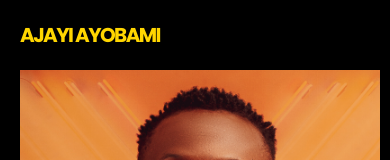
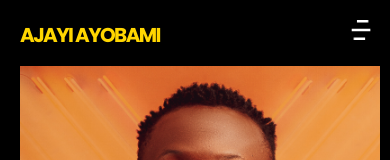
Before and after one commit to Diptech-hub/ayoWeb, a React (Vite) app: page / in a window 390 px wide. Shown: the top 160 px of the page. Built offline with nearby package versions, Linux system fonts and the light colour scheme.

Commit message:
updates header and footer

```diff
--- a/src/components/footer.jsx
+++ b/src/components/footer.jsx
@@ -1,6 +1,6 @@
 import "../styles/footer.css";
-import Group37079 from "../assets/Group37079.png"
-import top from "../assets/top.png"
+import Group37079 from "../assets/Group37079.png";
+import top from "../assets/top.png";
 
 function Footer() {
   const currentDate = new Date().getFullYear();
@@ -24,12 +24,12 @@ function Footer() {
         <a href="#work">
           <img src={top} /> BACK TO TOP
         </a>
+      </div>
         <div className="footer-media">
           <a href="">LI .</a>
           <a href="">TW .</a>
           <a href="">BE</a>
         </div>
-      </div>
     </div>
   );
 }
--- a/src/components/header.jsx
+++ b/src/components/header.jsx
@@ -1,13 +1,31 @@
-import "../styles/header.css"
-import mbile from "../assets/mbile.png"
-import imga2 from "../assets/imga2.png"
-import image2 from "../assets/image2.png"
-import top from "../assets/top.png"
+import { useState } from "react";
+import "../styles/header.css";
+import mbile from "../assets/mbile.png";
+import imga2 from "../assets/imga2.png";
+import image2 from "../assets/image2.png";
+import top from "../assets/top.png";
+import Vector from "../assets/Vector.png";
 
 function Header() {
+  const [isMenuOpen, setIsMenuOpen] = useState(false);
+
+  const toggleMenu = () => {
+    setIsMenuOpen(!isMenuOpen);
+  };
+
   return (
     <div>
       <h5>AJAYI AYOBAMI</h5>
+      <button className="mobile-button" onClick={toggleMenu}>
+        <img src={Vector} alt="mobile-toogle" />
+      </button>
+      {isMenuOpen && (
+        <div className="mobile-nav">
+          <a>Work</a>
+          <a>About</a>
+          <a>Blog</a>
+        </div>
+      )}
       <img className="mblimg" src={mbile} alt="my-img" />
       <div className="nav">
         <h6>WORK</h6>
@@ -30,10 +48,14 @@ function Header() {
         </div>
         <div className="bodyfoot">
           <h6>SCROLL TO DISCOVER</h6>
-          <h6 className="cv">Download CV <img src={top} /> </h6>
+          <h6 className="cv">
+            Download CV <img src={top} />{" "}
+          </h6>
         </div>
         <div className="bodyfootmbl">
-          <h6 className="cv">Download CV <img src={top} /> </h6>
+          <h6 className="cv">
+            Download CV <img src={top} />{" "}
+          </h6>
           <h6>SCROLL TO DISCOVER</h6>
         </div>
       </div>
--- a/src/styles/footer.css
+++ b/src/styles/footer.css
@@ -50,26 +50,41 @@ img {
 
 @media (max-width: 768px) {
   .footer-body p {
-    width: 157px;
-    height: 16px;
-    left: 16px;
-    font-size: 10px;
+    font-size: 12px;
     font-weight: normal;
     letter-spacing: -0.015em;
     text-align: left;
-    margin-left: 25px;
+    /* margin-left: 25px; */
+    display: block;
+    margin: auto;
   }
 
-  .footer-link, .footer-body a, .footer-body img {
+  .footer-link,
+  .footer-body a,
+  .footer-body img {
     display: none;
   }
 
-  .footer-media {
+  .footer-body {
     display: flex;
     flex-direction: row;
-    color: white;
   }
 
+  .footer-media {
+    color: white;
+    display: inline-flex;
+    margin-left: 40%;
+    margin-bottom: 10px;
+  }
 
+  .footer-media a {
+    font-size: 12px;
+    font-weight: normal;
+    letter-spacing: -0.015em;
+  }
 
+  .footer-media a:hover {
+    color: #ffd600;
+    font-size: 15px;
   }
+}
--- a/src/styles/header.css
+++ b/src/styles/header.css
@@ -34,7 +34,7 @@ h5 {
   backdrop-filter: blur(5.343450546264648px);
 }
 
-.nav h6{
+.nav h6 {
   background: inherit;
 }
 
@@ -154,7 +154,10 @@ h5 {
   padding-left: 5px;
 }
 
-.boodyfootmbl {
+.boodyfootmbl,
+.mobile-nav,
+.mobile-button,
+.background {
   display: none;
 }
 
@@ -165,6 +168,8 @@ h5 {
     letter-spacing: -0.08em;
     text-align: left;
     margin: 20px;
+    /* display: block;
+    position: sticky; */
   }
 
   .nav {
@@ -174,7 +179,8 @@ h5 {
   .main,
   .product,
   .web,
-  .bodyfoot, .ajayi {
+  .bodyfoot,
+  .ajayi {
     margin: 0;
     padding: 0;
   }
@@ -246,4 +252,36 @@ h5 {
     color: white;
     margin-top: 25px;
   }
+
+  .mobile-button {
+    display: block;
+    /* position: fixed; */
+    margin-top: -50px;
+    margin-left: 90%;
+    background-color: transparent;
+    border: 0;
+    padding: 0;
+    margin-bottom: 20px;
+  }
+
+  .mobile-nav {
+    display: flex;
+    flex-direction: column;
+  }
+
+  .mobile-nav a {
+    font-size: 15px;
+    font-weight: normal;
+    line-height: 22.32px;
+    width: auto;
+    height: auto;
+    text-decoration: none;
+    margin-top: 10px;
+    margin-bottom: 10px;
+  }
+
+  .mobile-nav a:hover {
+    color: #ffd600;
+    font-size: 20px;
+  }
 }
```
Also changed, not shown: src/assets/Vector.png (added).
